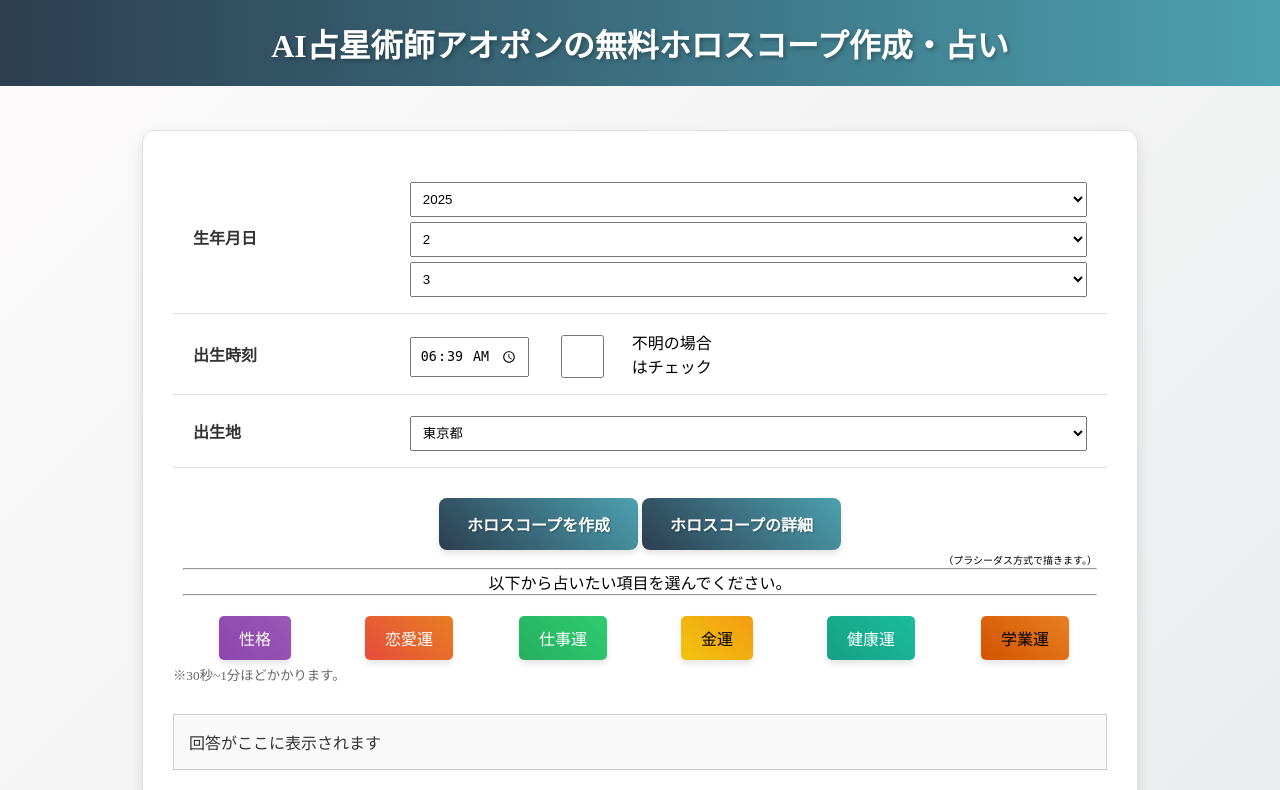
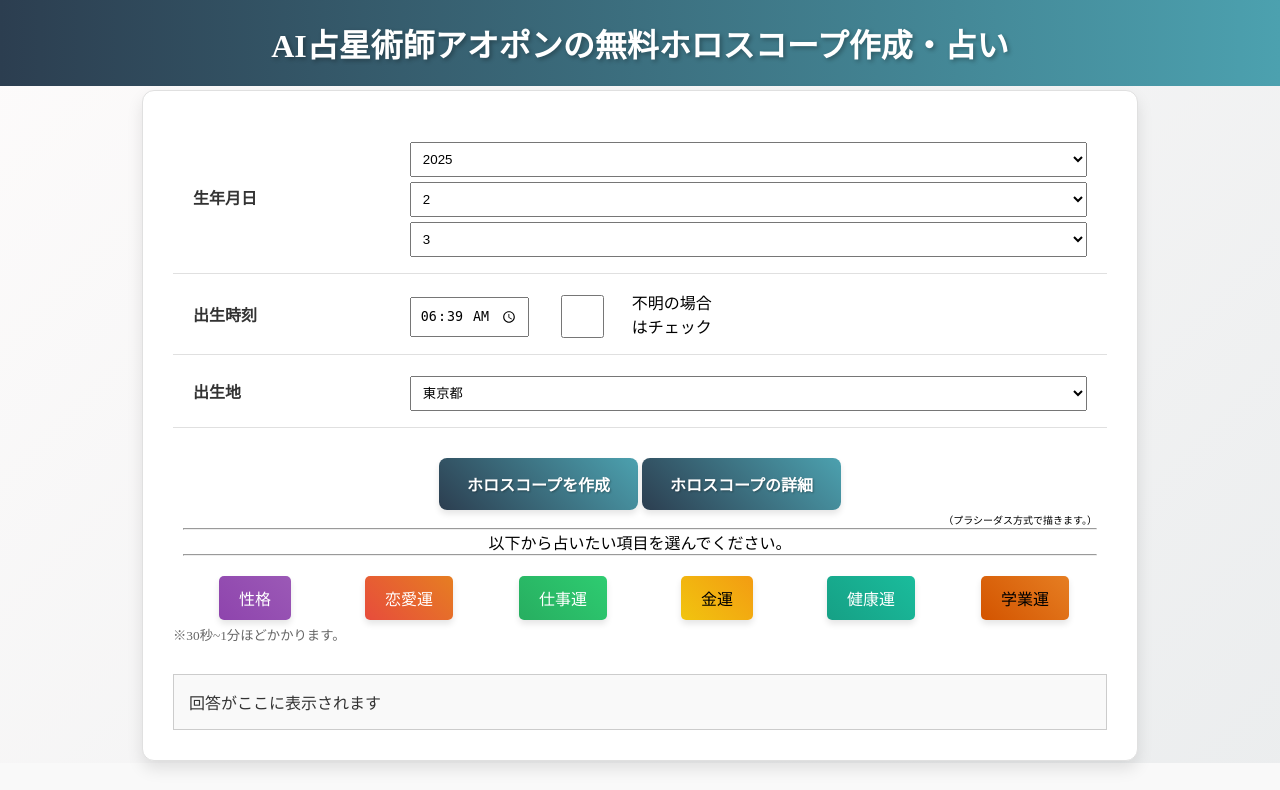
Before and after one commit to YutaAoyagi2018/aihoroscope, a Django app: page / in a window 1280 px wide. Shown: the top 790 px of the page. Run offline with Django 5.2, Linux system fonts and the light colour scheme; some libraries are stand-ins or nearby versions.

Commit message:
padding修正

```diff
--- a/horoscope_app/templates/horoscope_app/index.html
+++ b/horoscope_app/templates/horoscope_app/index.html
@@ -88,7 +88,7 @@
                 display: flex;
                 justify-content: space-between;
                 gap: 20px;
-                padding: 20px;
+                padding: 0px;
                 /* 画面が狭いときは縦並びに */
                 flex-wrap: wrap;
             }
@@ -451,7 +451,7 @@
             gap: 20px; /* 広告と中央コンテンツの間の隙間 */
             max-width: 1600px; /* コンテンツ全体の最大幅 */
             margin: 0 auto;
-            padding: 20px;
+            padding: 0px;
             }
 
             /* 広告エリアのスタイル */
```
